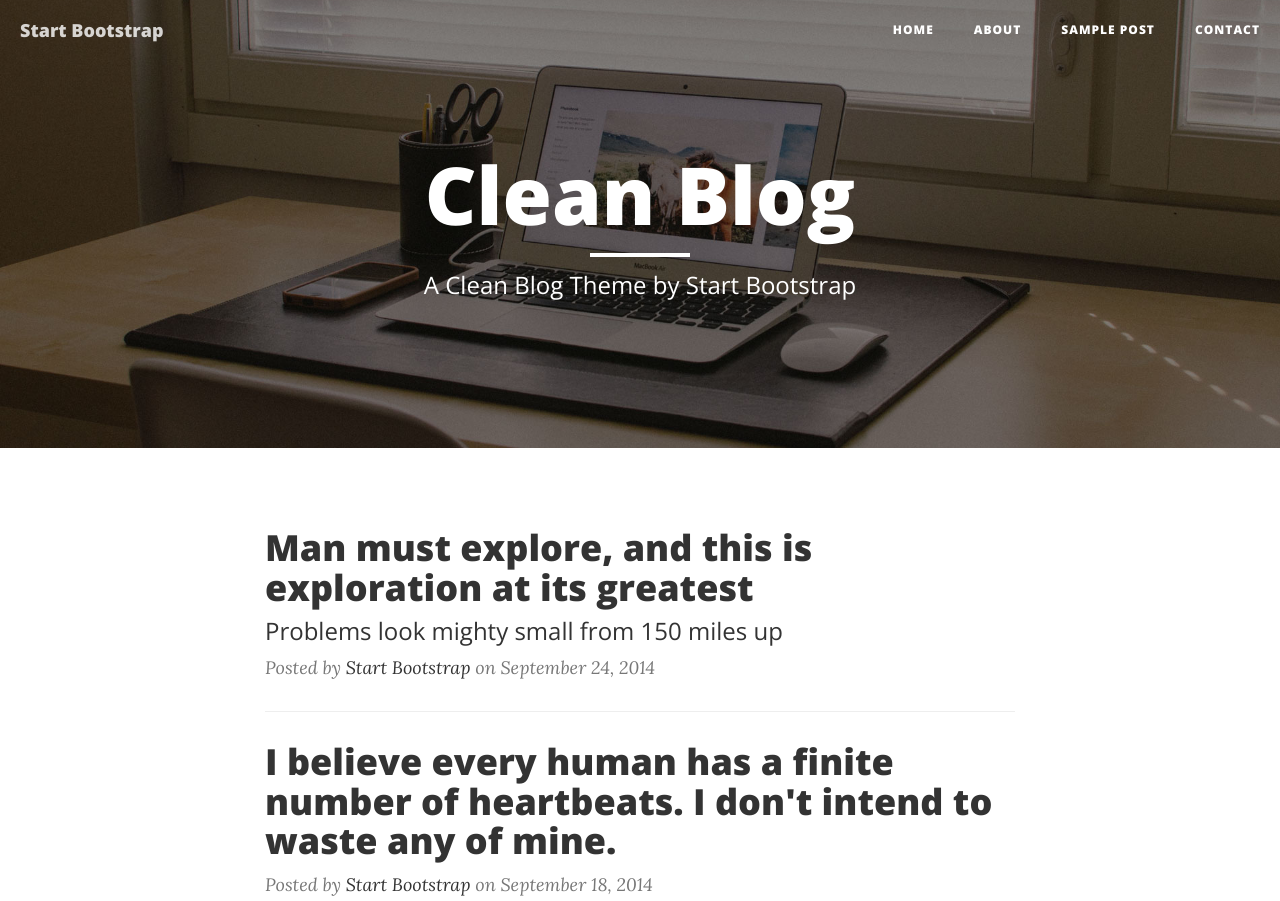
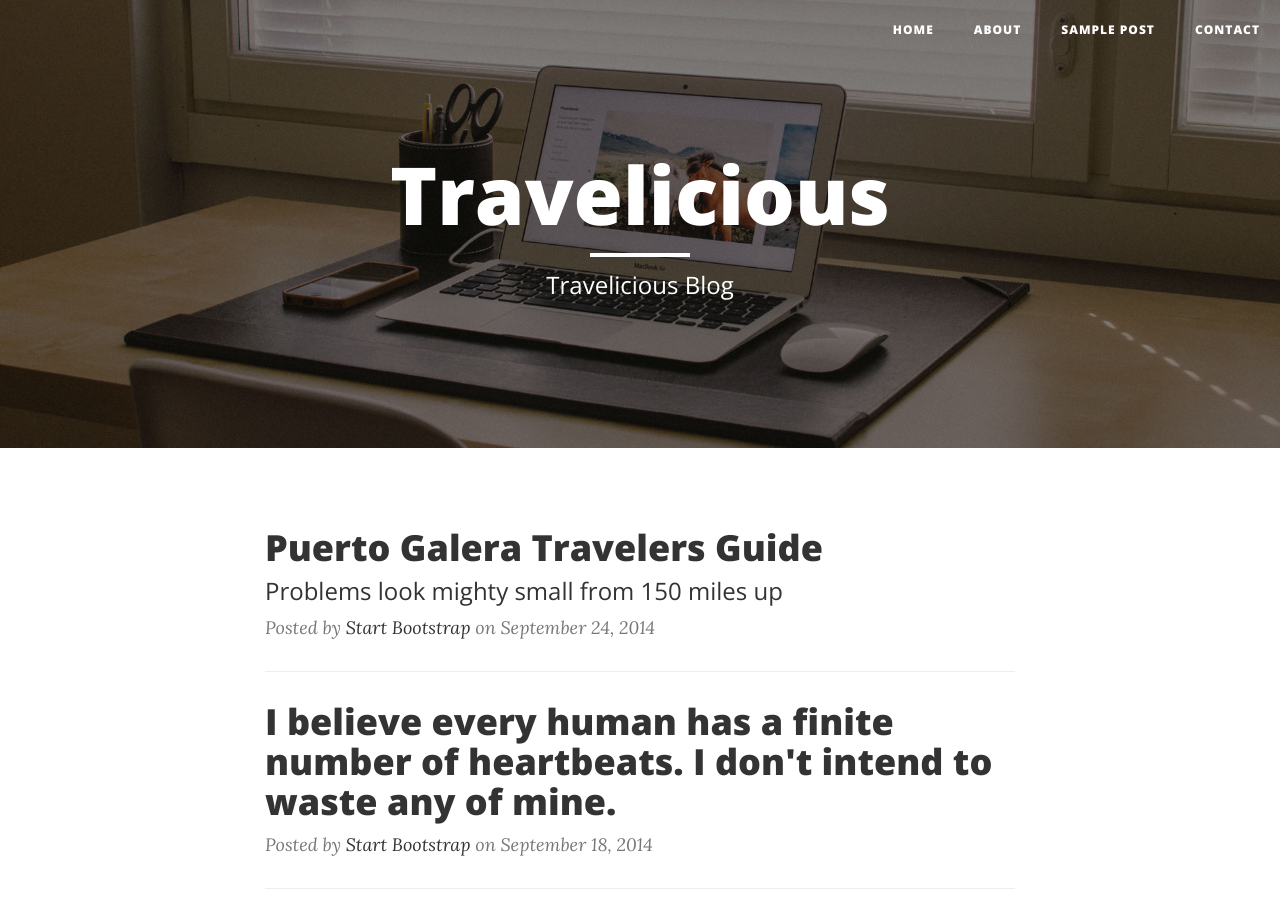
Before and after one commit to zsandra/Blog, a website: page index.html in a window 1280 px wide. Shown: the top 901 px of the page. Drawn offline with nearby package versions, Linux system fonts and the light colour scheme.

Commit message:
Update index.html

```diff
--- a/index.html
+++ b/index.html
@@ -9,7 +9,7 @@
     <meta name="description" content="">
     <meta name="author" content="">
 
-    <title>Clean Blog</title>
+    <title>Travelicious</title>
 
     <!-- Bootstrap Core CSS -->
     <link href="start/bootstrap/css/bootstrap.min.css" rel="stylesheet">
@@ -42,7 +42,7 @@
                     <span class="sr-only">Toggle navigation</span>
                     Menu <i class="fa fa-bars"></i>
                 </button>
-                <a class="navbar-brand" href="index.html">Start Bootstrap</a>
+
             </div>
 
             <!-- Collect the nav links, forms, and other content for toggling -->
@@ -74,9 +74,9 @@
             <div class="row">
                 <div class="col-lg-8 col-lg-offset-2 col-md-10 col-md-offset-1">
                     <div class="site-heading">
-                        <h1>Clean Blog</h1>
+                        <h1>Travelicious</h1>
                         <hr class="small">
-                        <span class="subheading">A Clean Blog Theme by Start Bootstrap</span>
+                        <span class="subheading">Travelicious Blog</span>
                     </div>
                 </div>
             </div>
@@ -90,7 +90,7 @@
                 <div class="post-preview">
                     <a href="post.html">
                         <h2 class="post-title">
-                            Man must explore, and this is exploration at its greatest
+                            Puerto Galera Travelers Guide
                         </h2>
                         <h3 class="post-subtitle">
                             Problems look mighty small from 150 miles up
```
